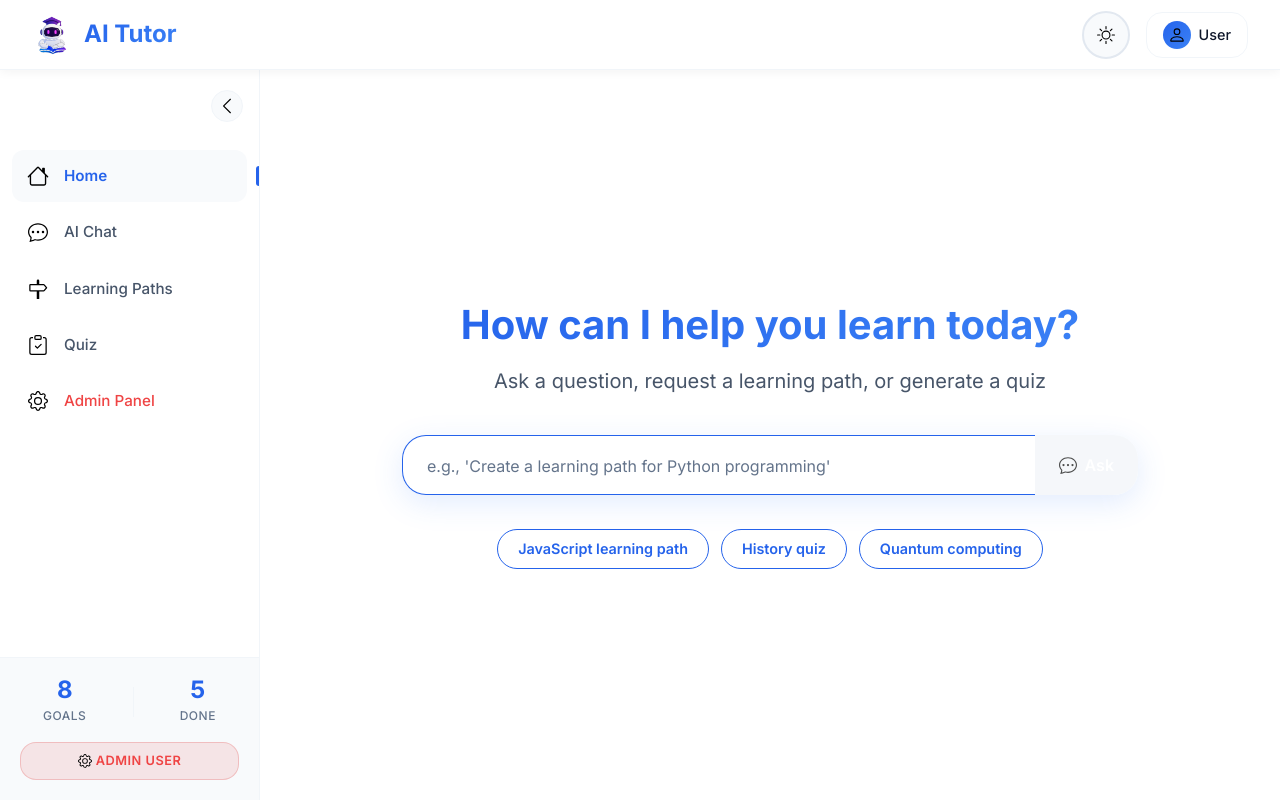
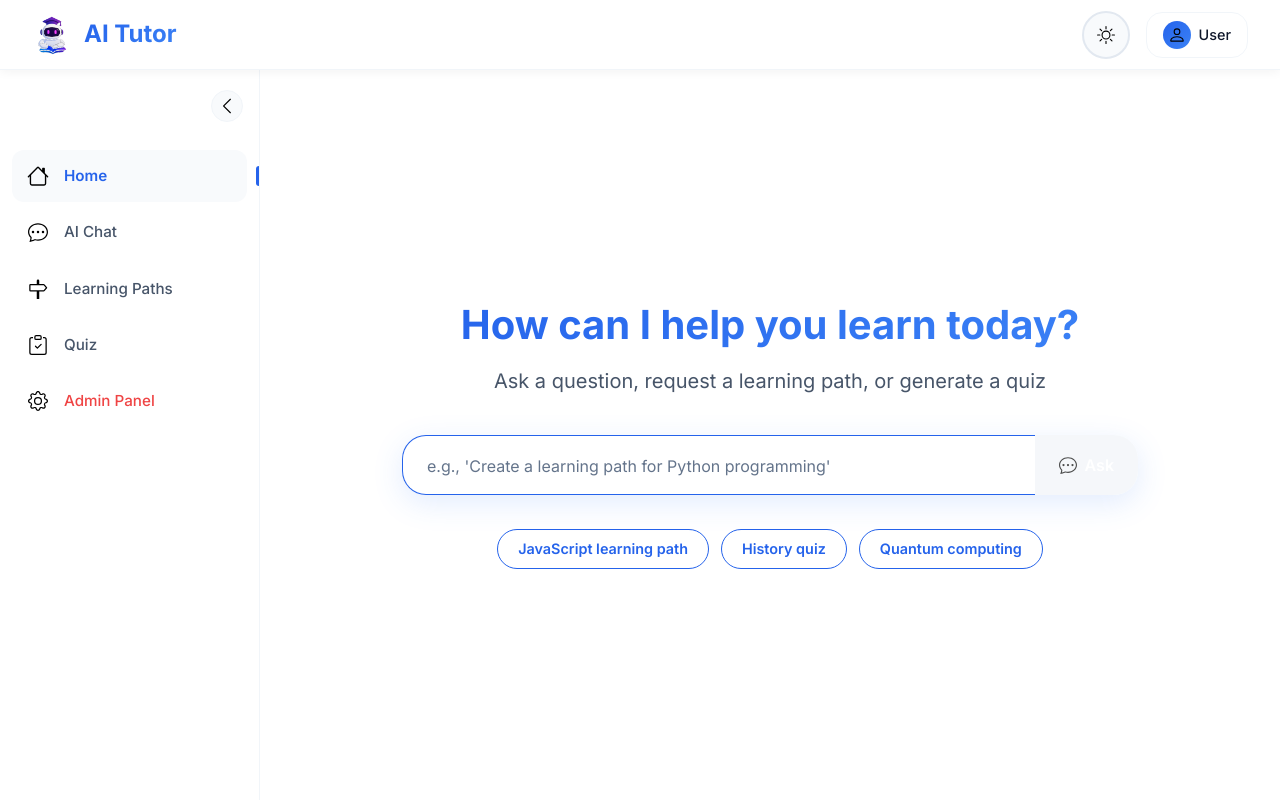
Before and after one commit to abdullahfirdowsi/phase4, a React (Vite) app in the folder frontend/: page /dashboard in a window 1280 px wide. Built offline with nearby package versions, Linux system fonts and the light colour scheme; no server answers; sample sign-in values are in the browser's storage.

Commit message:
Optimized Sidebar with Removed Stats and Admin Badge

```diff
--- a/frontend/src/pages/Dashboard/SideBar/Sidebar.jsx
+++ b/frontend/src/pages/Dashboard/SideBar/Sidebar.jsx
@@ -92,29 +92,6 @@ const Sidebar = ({
           ))}
         </ul>
       </nav>
-
-      {/* Sidebar Footer */}
-      {!isCollapsed && (
-        <div className="sidebar-footer">
-          <div className="footer-stats">
-            <div className="stat-item">
-              <div className="stat-number">8</div>
-              <div className="stat-label">Goals</div>
-            </div>
-            <div className="stat-divider"></div>
-            <div className="stat-item">
-              <div className="stat-number">5</div>
-              <div className="stat-label">Done</div>
-            </div>
-          </div>
-          {isAdmin && (
-            <div className="admin-badge">
-              <Gear size={14} className="me-1" />
-              Admin User
-            </div>
-          )}
-        </div>
-      )}
     </div>
   );
 };
--- a/frontend/src/pages/Dashboard/SideBar/Sidebar.scss
+++ b/frontend/src/pages/Dashboard/SideBar/Sidebar.scss
@@ -29,35 +29,6 @@
         width: 3px;
         height: 20px;
         border-radius: 0 3px 3px 0;
-      }
-    }
-
-    .sidebar-footer {
-      padding: 1rem 0.5rem;
-
-      .footer-stats {
-        flex-direction: column;
-        gap: 0.5rem;
-
-        .stat-divider {
-          display: none;
-        }
-
-        .stat-item {
-          .stat-number {
-            font-size: 1.25rem;
-          }
-
-          .stat-label {
-            font-size: 0.6rem;
-          }
-        }
-      }
-
-      .admin-badge {
-        font-size: 0.6rem;
-        padding: 0.25rem 0.5rem;
-        text-align: center;
       }
     }
   }
@@ -213,61 +184,6 @@
   }
 }
 
-// Sidebar Footer
-.sidebar-footer {
-  padding: 1.25rem;
-  border-top: 1px solid var(--border-light);
-  background: var(--bg-secondary);
-
-  .footer-stats {
-    display: flex;
-    align-items: center;
-    justify-content: space-around;
-    margin-bottom: 1rem;
-
-    .stat-item {
-      text-align: center;
-
-      .stat-number {
-        font-size: 1.5rem;
-        font-weight: v.$font-weight-bold;
-        color: var(--primary-color);
-        line-height: 1;
-        margin-bottom: 0.25rem;
-      }
-
-      .stat-label {
-        font-size: 0.75rem;
-        color: var(--text-tertiary);
-        text-transform: uppercase;
-        letter-spacing: 0.5px;
-        font-weight: v.$font-weight-medium;
-      }
-    }
-
-    .stat-divider {
-      width: 1px;
-      height: 30px;
-      background: var(--border-light);
-    }
-  }
-
-  .admin-badge {
-    display: flex;
-    align-items: center;
-    justify-content: center;
-    background: rgba(220, 38, 38, 0.1);
-    border: 1px solid rgba(220, 38, 38, 0.2);
-    border-radius: v.$border-radius-lg;
-    padding: 0.5rem;
-    color: var(--danger-color);
-    font-size: 0.8rem;
-    font-weight: v.$font-weight-semibold;
-    text-transform: uppercase;
-    letter-spacing: 0.5px;
-  }
-}
-
 // Animations
 @keyframes fadeIn {
   from {
@@ -317,18 +233,6 @@
         font-size: 0.9rem;
       }
     }
-
-    .sidebar-footer {
-      padding: 1rem;
-
-      .footer-stats {
-        .stat-item {
-          .stat-number {
-            font-size: 1.25rem;
-          }
-        }
-      }
-    }
   }
 }
 
```
